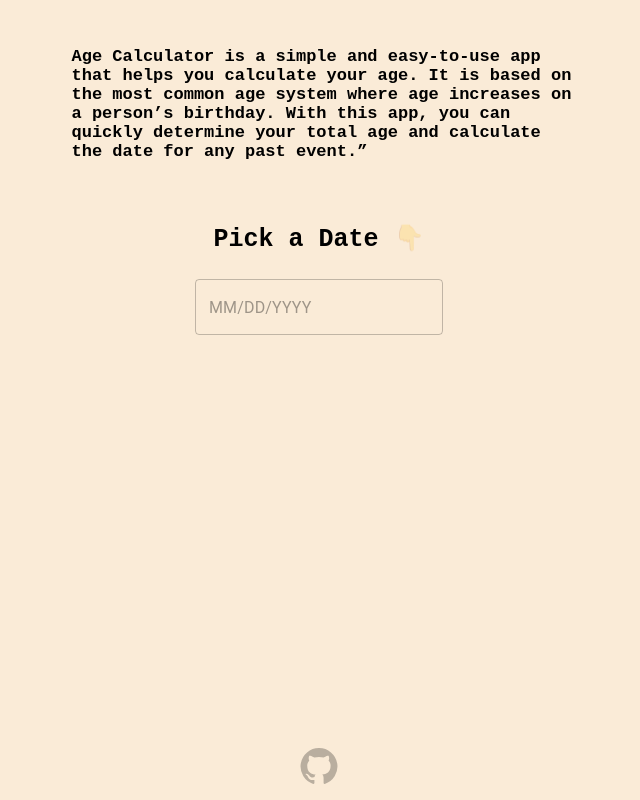
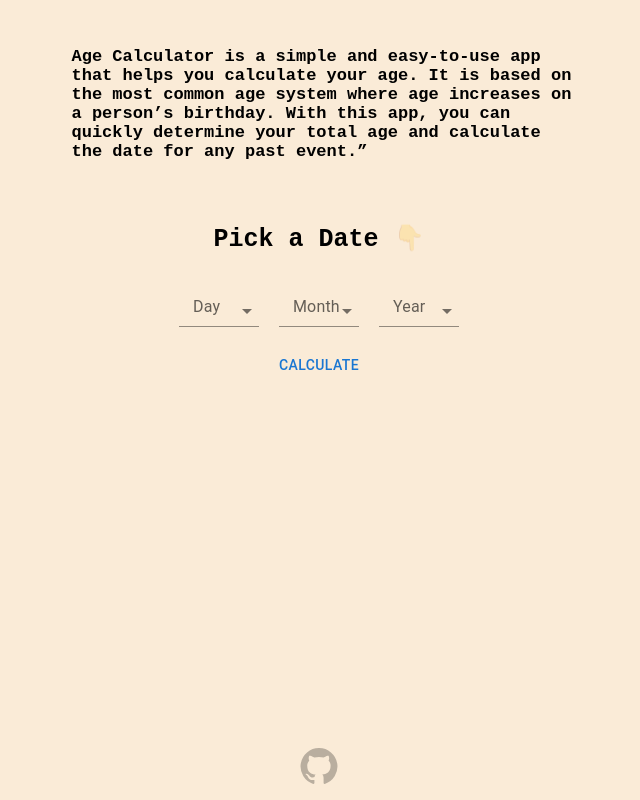
Before and after one commit to NassCode/ageCalculator, a React (Create React App) app: page / in a window 1280 px wide. Shown: the whole page, without its empty margins (321-961 px from the left). Built offline with nearby package versions, Linux system fonts and the light colour scheme.

Commit message:
pick date via select tags

```diff
--- a/src/components/body.js
+++ b/src/components/body.js
@@ -1,14 +1,59 @@
 //import DatePicker from "./datePicker"
 import { DatePicker } from "@mui/x-date-pickers/DatePicker";
 import { useState } from "react";
+import Selector from "./selector";
 
 const dayjs = require("dayjs");
 
 function Body() {
   const currentDate = dayjs(new Date());
   const [age, setAge] = useState("");
+  const [newAge, setNewAge] = useState('')
+  const [datesFromSelector, setDatesFromSelector] = useState([]);
   let selectedDate;
   let diffInDaysMonthYear = 0;
+  let diffInDay = 0;
+
+  function getDatesFromSelector(dates) {
+    console.log(dates);
+    let inputToDate = dayjs(`${dates[0]}/${dates[1]}/${dates[2]}`)
+    console.log(inputToDate.$d)
+    diffInDay = currentDate.diff(inputToDate.$d, 'days')
+    console.log(diffInDay)
+
+    function getAgeInMonthsAndDays(days) {
+      const years = Math.floor(days / 365.25);
+      const months = Math.floor((days % 365.25) / 30.44);
+      const remainingDays = Math.floor((days % 365.25) % 30.44);
+
+      if (years === 0 && months === 0) {
+        return `${remainingDays} ${remainingDays === 1 ? "day" : "days"}`;
+      } else if (years === 0 && remainingDays === 0) {
+        return `${months} ${months === 1 ? "month" : "months"}`;
+      } else if (months === 0 && remainingDays === 0) {
+        return `${years} ${years === 1 ? "year" : "years"}`;
+      } else if (years === 0) {
+        return `${months} ${
+          months === 1 ? "month" : "months"
+        } and ${remainingDays} ${remainingDays === 1 ? "day" : "days"}`;
+      } else if (months === 0) {
+        return `${years} ${
+          years === 1 ? "year" : "years"
+        } and ${remainingDays} ${remainingDays === 1 ? "day" : "days"}`;
+      } else if (remainingDays === 0) {
+        return `${years} ${years === 1 ? "year" : "years"} and ${months} ${
+          months === 1 ? "month" : "months"
+        }`;
+      } else {
+        return `${years} ${years === 1 ? "year" : "years"}, ${months} ${
+          months === 1 ? "month" : "months"
+        } and ${remainingDays} ${remainingDays === 1 ? "day" : "days"}`;
+      }
+    }
+
+    setNewAge(getAgeInMonthsAndDays(diffInDay))
+
+  }
 
   function calculateAge(e) {
     selectedDate = dayjs(e);
@@ -47,15 +92,20 @@ function Body() {
     setAge(getAgeInMonthsAndDays(diffInDaysMonthYear));
   }
 
+
+
   return (
     <div
       style={{ display: "flex", flexDirection: "column", alignItems: "center" }}
     >
-      <div>
+      {/* <div>
         <DatePicker
           maxDate={dayjs(new Date()).subtract(1, "day")}
           onAccept={(e) => calculateAge(e.$d)}
         />
+      </div> */}
+      <div>
+        <Selector getDates={getDatesFromSelector}/>
       </div>
 
       <div
@@ -67,6 +117,7 @@ function Body() {
         }}
       >
         {age && <span>Age: {age}</span>}
+        {newAge && <span>Age: {newAge}</span>}
       </div>
     </div>
   );
--- /dev/null
+++ b/src/components/selector.js
@@ -0,0 +1,117 @@
+import { useState } from "react";
+import * as React from "react";
+import Box from "@mui/material/Box";
+import InputLabel from "@mui/material/InputLabel";
+import MenuItem from "@mui/material/MenuItem";
+import FormControl from "@mui/material/FormControl";
+import Select from "@mui/material/Select";
+import Button from '@mui/material/Button';
+
+
+
+function Selector({ getDates }) {
+  const [day, setDay] = useState("");
+  const [month, setMonth] = useState("");
+  const [year, setYear] = useState("");
+
+  const handleDayChange = (event) => {
+    setDay(event.target.value);
+  };
+
+  const handleMonthChange = (event) => {
+    setMonth(event.target.value);
+  };
+
+  const handleYearChange = (event) => {
+    setYear(event.target.value);
+  };
+
+  const months = [
+    "January",
+    "February",
+    "March",
+    "April",
+    "May",
+    "June",
+    "July",
+    "August",
+    "September",
+    "October",
+    "November",
+    "December",
+  ];
+
+  // array of leap years between 1920 and 2023
+  const leapYears = [
+    1920, 1924, 1928, 1932, 1936, 1940, 1944, 1948, 1952, 1956, 1960, 1964,
+    1968, 1972, 1976, 1980, 1984, 1988, 1992, 1996, 2000, 2004, 2008, 2012,
+    2016, 2020, 2024,
+  ];
+
+  return (
+    <div style={{display: 'flex', flexDirection: 'column'}}>
+      <div style={{ display: "flex", flexDirection: "row", gap: '20px' }}>
+        <Box sx={{ minWidth: 80 }}>
+          <FormControl fullWidth>
+            <InputLabel id="demo-simple-select-label">Day</InputLabel>
+            <Select
+              labelId="demo-simple-select-label"
+              id="demo-simple-select"
+              variant="standard"
+              value={day}
+              label="Day"
+              onChange={handleDayChange}
+            >
+              {Array.from(Array(31).keys()).map((i) => {
+                return <MenuItem key={i} value={i + 1}>{i + 1}</MenuItem>;
+              })}
+            </Select>
+          </FormControl>
+        </Box>
+        <Box sx={{ minWidth: 80 }}>
+          <FormControl fullWidth>
+            <InputLabel id="demo-simple-select-label">Month</InputLabel>
+            <Select
+              labelId="demo-simple-select-label"
+              id="demo-simple-select"
+              variant="standard"
+              value={month}
+              label="Month"
+              onChange={handleMonthChange}
+            >
+              {months.map((m, i) => {
+                return (
+                  <MenuItem key={i + 1} value={m}>
+                    {i + 1} - {m}
+                  </MenuItem>
+                );
+              })}
+            </Select>
+          </FormControl>
+        </Box>
+        <Box sx={{ minWidth: 80 }}>
+          <FormControl fullWidth>
+            <InputLabel id="demo-simple-select-label">Year</InputLabel>
+            <Select
+              labelId="demo-simple-select-label"
+              id="demo-simple-select"
+              variant="standard"
+              value={year}
+              label="Year"
+              onChange={handleYearChange}
+            >
+              {Array.from(Array(104).keys()).map((i) => {
+                return <MenuItem key={i} value={2023 - i}>{2023 - i}</MenuItem>;
+              })}
+            </Select>
+          </FormControl>
+        </Box>
+      </div>
+      <div style={{display: 'flex', justifyContent: 'center', marginTop: '20px'}}>
+        <Button variant="text" onClick={() => getDates([day, month, year])}>Calculate</Button>
+        </div>
+    </div>
+  );
+}
+
+export default Selector;
```
